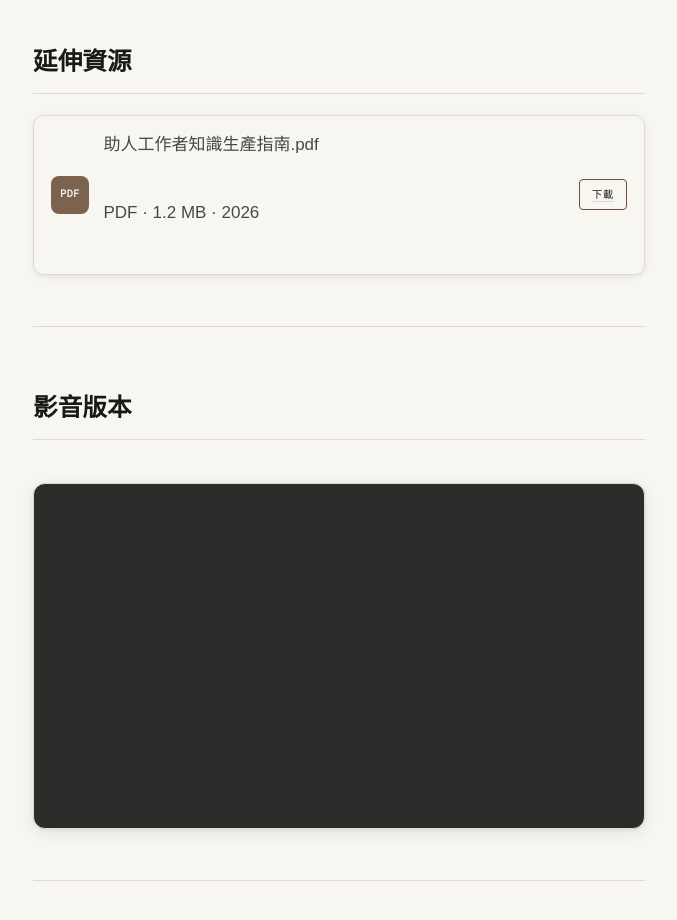
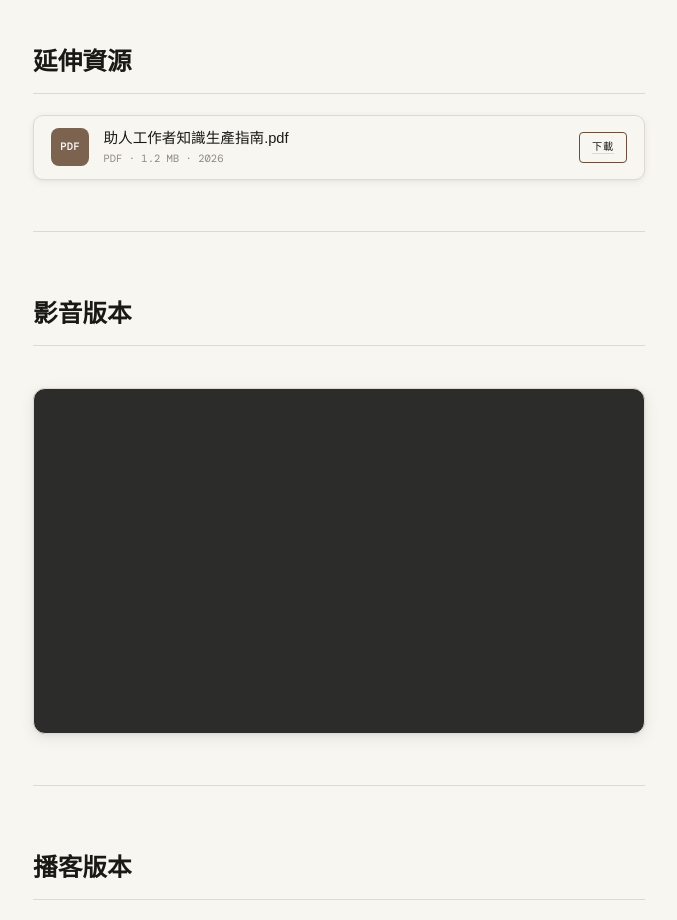
Before and after one commit to howard-social-work/howard-social-work.github.io, a plain HTML site: page articles/why-helpers-need-to-build.html in a window 1280 px wide. Shown: the part 3100-4020 px from the top of the page, without its empty margins (301-978 px from the left). Drawn offline with nearby package versions, Linux system fonts and the light colour scheme; a web font is replaced by a local one.

Commit message:
Update why-helpers-need-to-build.html

```diff
--- a/articles/why-helpers-need-to-build.html
+++ b/articles/why-helpers-need-to-build.html
@@ -462,7 +462,8 @@
        這樣和整體米棕色系視覺語言保持一致。 */
     .file-card {
       display: flex;
-      align-items: center;        /* ★ 關鍵：確保圖示和文字垂直置中對齊 */
+      align-items: center;
+      flex-wrap: nowrap;          /* ★ 絕不換行，所有元素保持在同一列 */
       gap: .85rem;
       padding: .75rem 1rem;
       border: 1px solid var(--border);
@@ -498,8 +499,24 @@
       justify-content: center;    /* 垂直置中檔名和 meta */
       gap: .2rem;
     }
-    .file-name { font-family: var(--zh); font-size: .84rem; font-weight: 500; color: var(--ink); line-height: 1.3; margin: 0; }
-    .file-meta { font-family: var(--mono); font-size: .60rem; color: var(--ink-lite); line-height: 1.3; margin: 0; }
+    /* ★ 使用 .file-card 作為父選擇器，提升優先權以覆蓋 .article-body p 的規則
+       .article-body p 設了 margin-bottom: 1.8rem 和 line-height: 2.0，
+       如果不覆蓋，卡片裡的 <p> 標籤會繼承這些值，導致間距爆炸。 */
+    .file-card .file-name {
+      font-family: var(--zh);
+      font-size: .86rem;
+      font-weight: 500;
+      color: var(--ink);
+      line-height: 1.35 !important;
+      margin: 0 !important;
+    }
+    .file-card .file-meta {
+      font-family: var(--mono);
+      font-size: .62rem;
+      color: var(--ink-lite);
+      line-height: 1.35 !important;
+      margin: 0 !important;
+    }
     .file-btn { font-family: var(--mono); font-size: .60rem; letter-spacing: .08em; color: var(--accent); text-decoration: none; text-transform: uppercase; border: 1px solid var(--accent); padding: .3rem .7rem; border-radius: 4px; white-space: nowrap; transition: background .15s, color .15s; }
     .file-btn:hover { background: var(--accent); color: var(--bg); }
 
```
